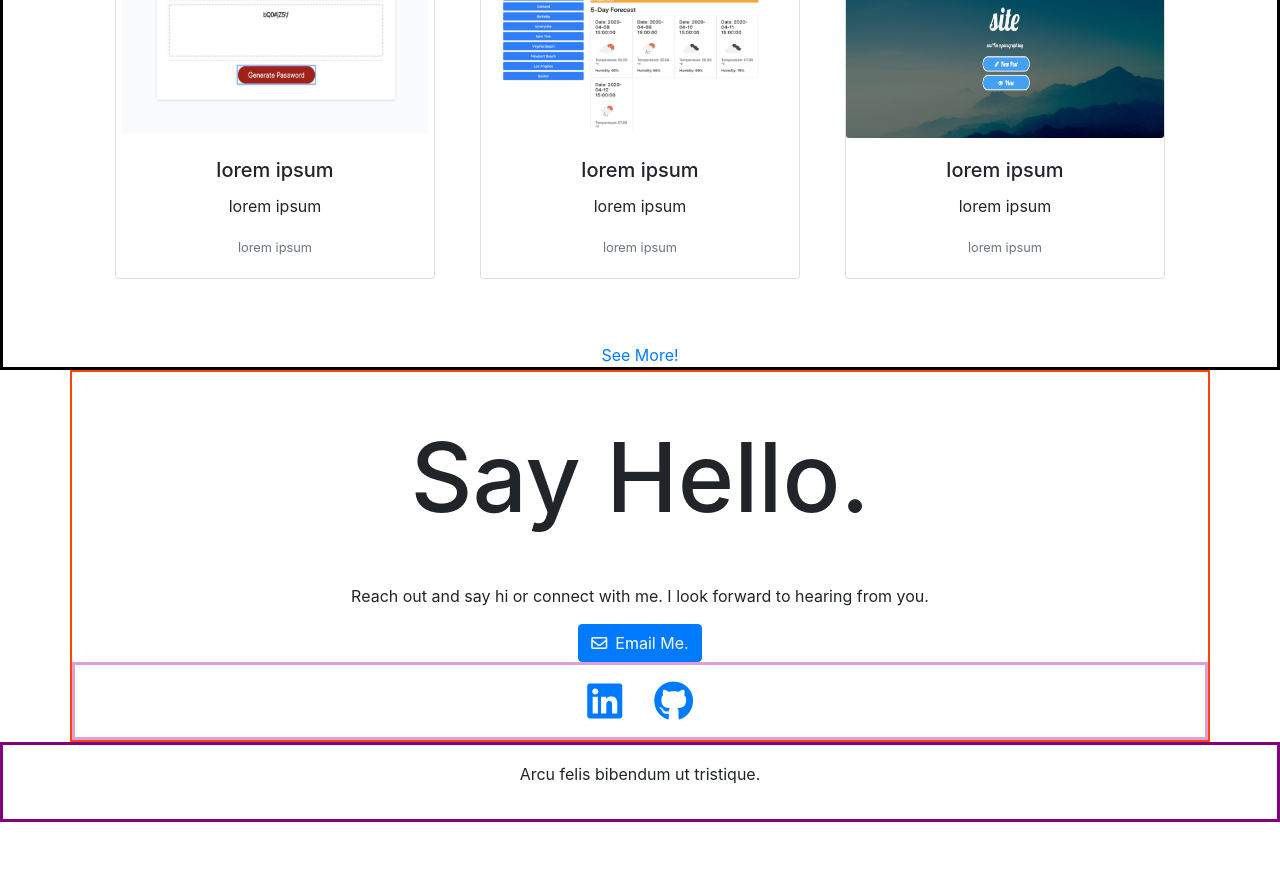
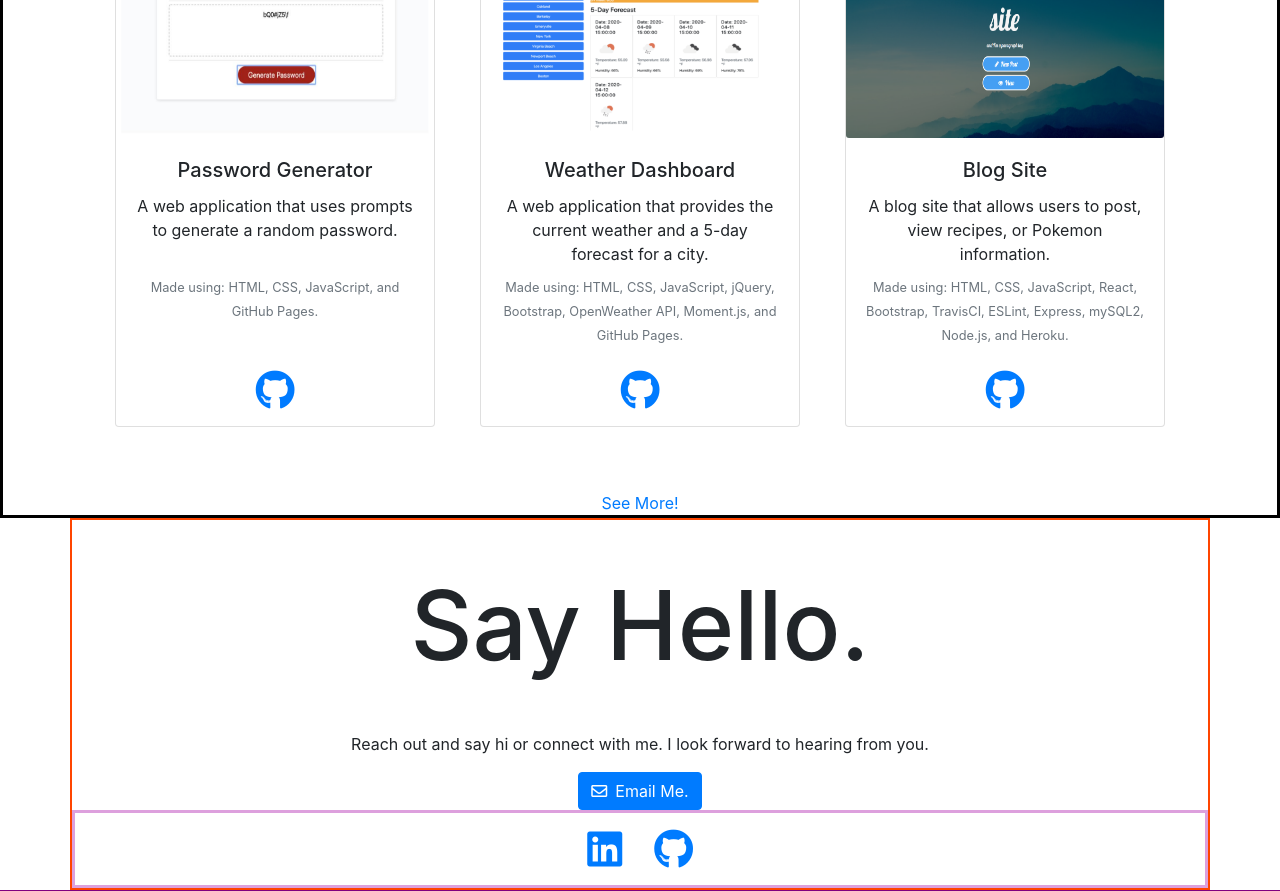
Before and after one commit to Guillermo-Martin/gcm-portfolio, a React (Create React App) app: page / in a window 1280 px wide. Shown: the part 2040-2931 px from the top of the page. Before the commit the page ends 2862 px from the top, so only its background shows below. Built offline with nearby package versions, Linux system fonts and the light colour scheme.

Commit message:
Style ProjectCard component

```diff
--- a/src/assets/styles/styles.css
+++ b/src/assets/styles/styles.css
@@ -153,3 +153,14 @@
 .card-img {
   height: 14rem;
 }
+
+.card-div {
+  height: 5rem;
+  display: flex;
+  justify-content: center;
+  align-content: center;
+}
+
+.card-body {
+  padding-bottom: 0;
+}
--- a/src/components/Portfolio.js
+++ b/src/components/Portfolio.js
@@ -22,21 +22,21 @@ function Portfolio() {
         <Row className="Portfolio-row">
           <ProjectCard
             src={passwordGenerator}
-            title="lorem ipsum"
-            description="lorem ipsum"
-            tech="lorem ipsum"
+            title="Password Generator"
+            description="A web application that uses prompts to generate a random password."
+            tech="Made using: HTML, CSS, JavaScript, and GitHub Pages."
           />
           <ProjectCard
             src={weatherDashboard}
-            title="lorem ipsum"
-            description="lorem ipsum"
-            tech="lorem ipsum"
+            title="Weather Dashboard"
+            description="A web application that provides the current weather and a 5-day forecast for a city."
+            tech="Made using: HTML, CSS, JavaScript, jQuery, Bootstrap, OpenWeather API, Moment.js, and GitHub Pages."
           />
           <ProjectCard
             src={blogSite}
-            title="lorem ipsum"
-            description="lorem ipsum"
-            tech="lorem ipsum"
+            title="Blog Site"
+            description="A blog site that allows users to post, view recipes, or Pokemon information."
+            tech="Made using: HTML, CSS, JavaScript, React, Bootstrap, TravisCI, ESLint, Express, mySQL2, Node.js, and Heroku."
           />
         </Row>
 
--- a/src/components/ProjectCard.js
+++ b/src/components/ProjectCard.js
@@ -9,18 +9,27 @@ function ProjectCard(props) {
     <div>
 
       {/* Main card */}
-      <Card style={{ width: '20rem' }}>
+      <Card style={{ width: '20rem'}}>
         {/* Card image */}
         <Card.Img variant="top" src={props.src} className="card-img" />
         {/* Card body */}
-        <Card.Body>
+        <Card.Body className="card-body">
           <Card.Title>{props.title}</Card.Title>
+          <div className="card-div">
             <Card.Text>
               {props.description}
             </Card.Text>
+          </div>
+
+          <div className="card-div">
             <p className="card-text">
               <small className="text-muted">{props.tech}</small>
             </p>
+          </div>
+
+
+          <a href="https://github.com/Guillermo-Martin" target="_blank" rel="noopener noreferrer"><i className="fab fa-github icon"></i></a>
+
 
         </Card.Body>
       </Card>
```
Lines whose indentation alone changed are shown as unchanged.
